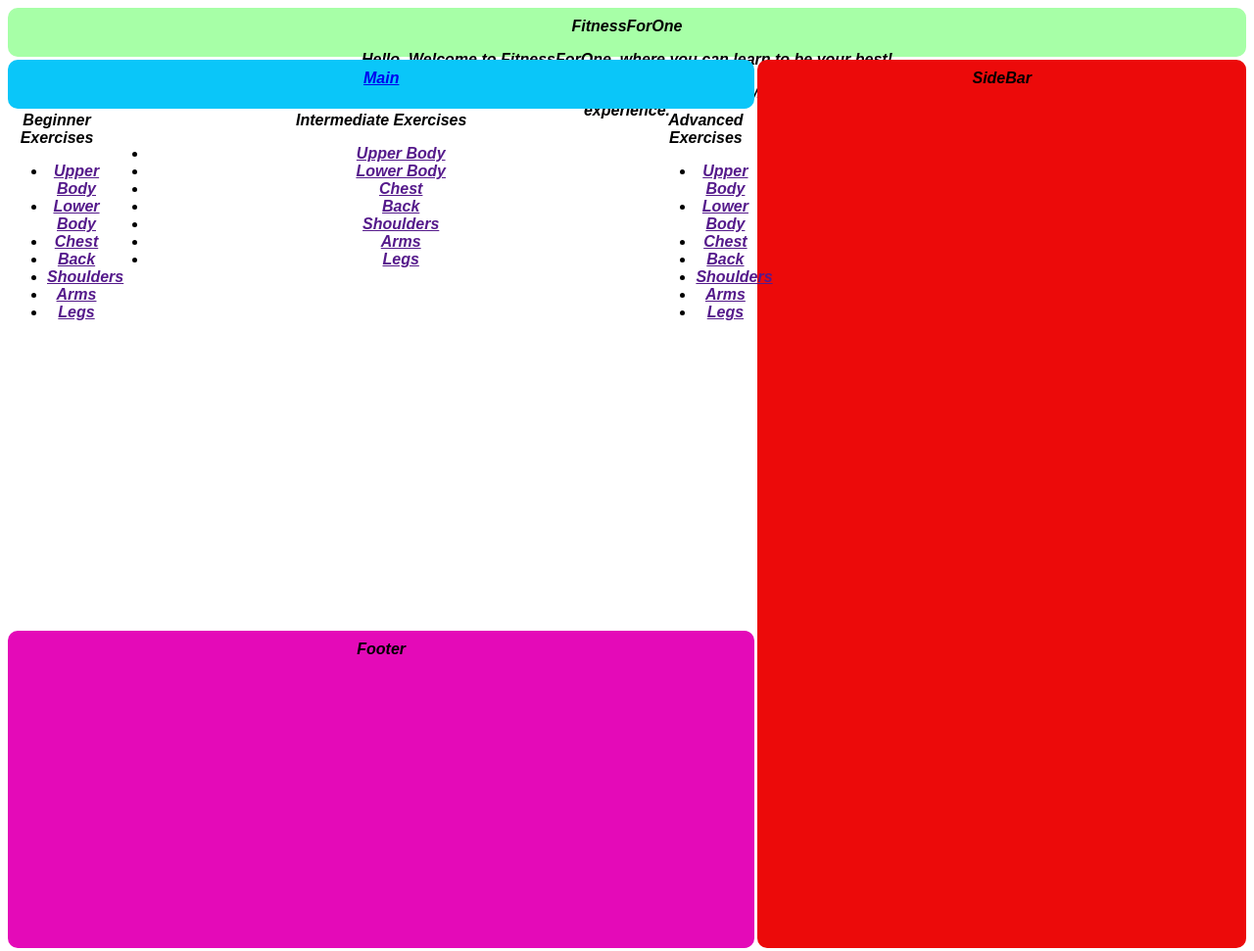
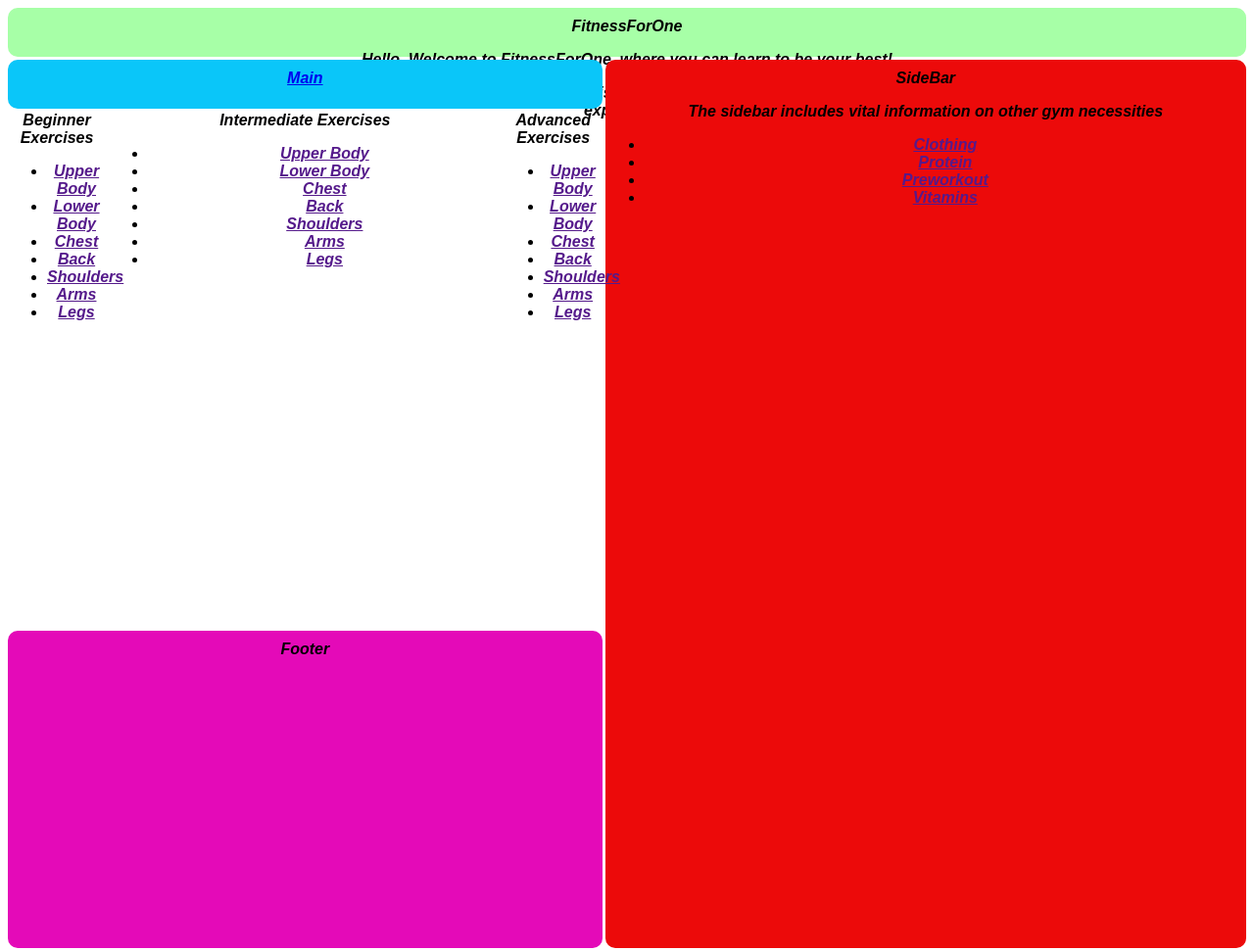
Before and after one commit to mteruel28/FitnessExerciseApp, a plain HTML site: page index.html in a window 1280 px wide. Shown: the whole page at 98% size. Drawn offline with Linux system fonts and the light colour scheme.

Commit message:
New Commits

```diff
--- a/index.html
+++ b/index.html
@@ -23,7 +23,15 @@
             Below the Main Menu is a collection of exercises , that are ranked based on your experience.</p>
         </nav>
         <main><a href="/main.html">Main</a></main>
-        <div id="sidebar"> SideBar </div>
+        <div id="sidebar"> SideBar
+            <p>The sidebar includes vital information on other gym necessities</p>
+            <ul>
+                <li><a href="">Clothing</a></li>
+                <li><a href="">Protein</a></li>
+                <li><a href="">Preworkout</a></li>
+                <li><a href="">Vitamins</a></li>
+            </ul>
+        </div>
         <div id="Content1">Beginner Exercises
             <ul>
             <li><a href="">Upper Body</a></li>
--- a/styles.css
+++ b/styles.css
@@ -9,7 +9,7 @@
     display: grid;
     height: 120vh;
     grid-template-columns: repeat(4,1fr) ;
-    grid-template-rows:0.5fr 0.4fr 1.2fr 0.8fr ;
+    grid-template-rows:0.7fr 0.4fr 1.2fr 0.8fr ;
     grid-gap: 0.3rem;
     grid-template-areas:
     "nav nav nav nav"
@@ -83,7 +83,7 @@ footer{
 @media only screen and (max-width:500px) {
     .container{
         grid-template-columns: 1fr;
-        grid-template-rows: 0.3fr 0.4fr 0.4fr 0.2fr 0.2fr 1.2fr 0.6fr;
+        grid-template-rows: 0.3fr 0.4fr 0.4fr  0.6fr;
         grid-template-areas:
         "nav"
         "sidebar"
```
